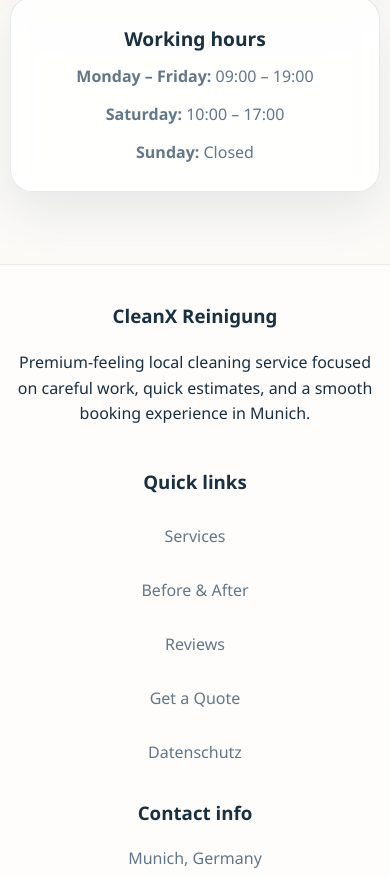
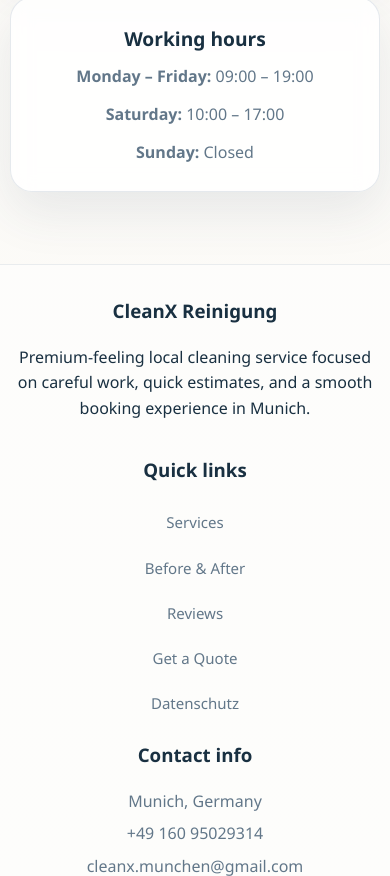
Before and after one commit to samuel4516/CleanX, a Next.js app: page / in a window 390 px wide. Shown: the part 11124-12000 px from the top of the page. Built offline with nearby package versions, Linux system fonts and the light colour scheme.

Commit message:
Update footer styles for improved layout and spacing

```diff
--- a/app/globals.css
+++ b/app/globals.css
@@ -1119,19 +1119,26 @@ textarea {
 
   .site-footer {
     text-align: center;
+    padding: 1.9rem 0 1.25rem;
+  }
+
+  .footer-grid {
+    gap: 1.1rem;
   }
 
   .footer-links {
     justify-items: center;
-    gap: 0.75rem;
+    gap: 0.45rem;
   }
 
   .footer-links a {
     display: inline-flex;
     align-items: center;
     justify-content: center;
-    min-height: 42px;
-    padding: 0.25rem 0.55rem;
+    min-height: 38px;
+    padding: 0.15rem 0.5rem;
+    font-size: 0.94rem;
+    line-height: 1.35;
   }
 }
 
```
